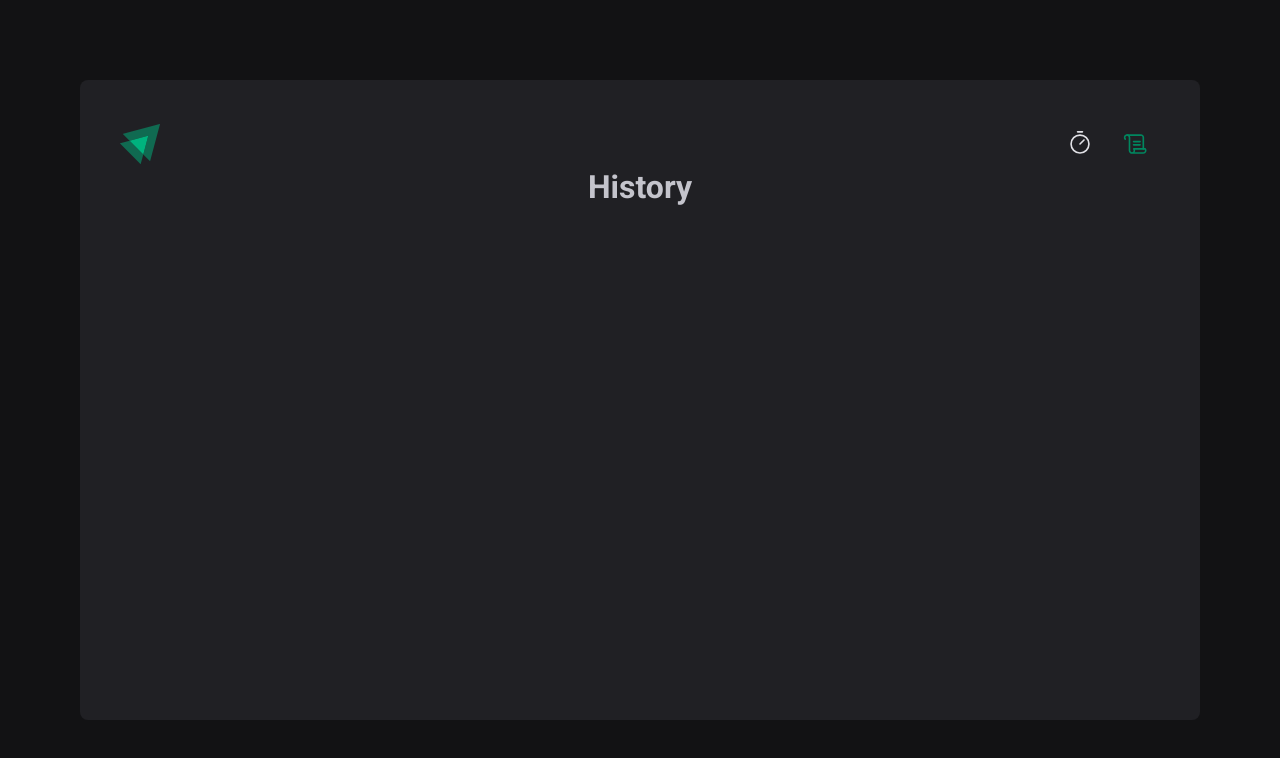
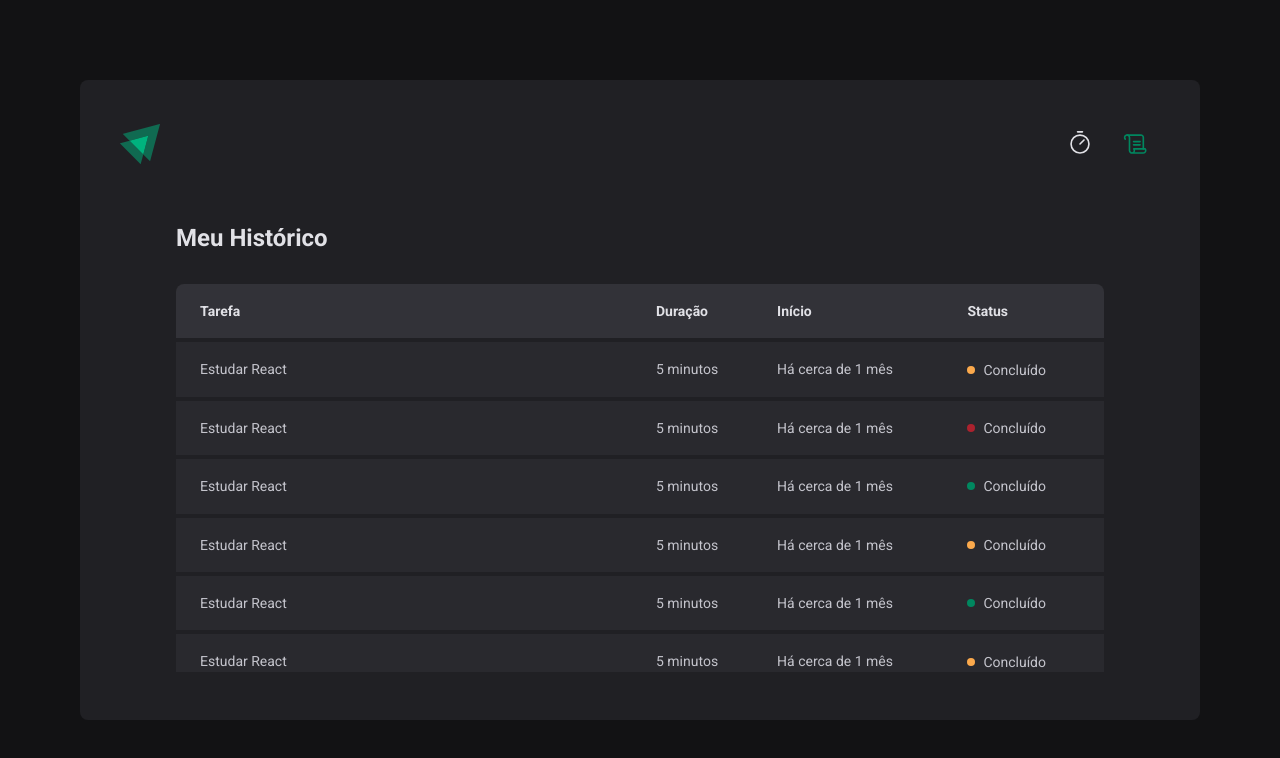
Before and after one commit to IgorWeisss/Ignite-projeto-2-timer, a React (Vite) app: page /historico in a window 1280 px wide. Shown: the top 758 px of the page. Built offline with nearby package versions, Linux system fonts and the light colour scheme.

Commit message:
Componente Status

```diff
--- a/src/pages/History/index.tsx
+++ b/src/pages/History/index.tsx
@@ -1,3 +1,79 @@
+import { HystoryContainer, HystoryList, Status } from './styles'
+
 export function History() {
-  return <h1>History</h1>
+  return (
+    <HystoryContainer>
+      <h1>Meu Histórico</h1>
+      <HystoryList>
+        <table>
+          <thead>
+            <tr>
+              <th>Tarefa</th>
+              <th>Duração</th>
+              <th>Início</th>
+              <th>Status</th>
+            </tr>
+          </thead>
+          <tbody>
+            <tr>
+              <td>Estudar React</td>
+              <td>5 minutos</td>
+              <td>Há cerca de 1 mês</td>
+              <td>
+                <Status statusColor="yellow">Concluído</Status>
+              </td>
+            </tr>
+            <tr>
+              <td>Estudar React</td>
+              <td>5 minutos</td>
+              <td>Há cerca de 1 mês</td>
+              <td>
+                <Status statusColor="red">Concluído</Status>
+              </td>
+            </tr>
+            <tr>
+              <td>Estudar React</td>
+              <td>5 minutos</td>
+              <td>Há cerca de 1 mês</td>
+              <td>
+                <Status statusColor="green">Concluído</Status>
+              </td>
+            </tr>
+            <tr>
+              <td>Estudar React</td>
+              <td>5 minutos</td>
+              <td>Há cerca de 1 mês</td>
+              <td>
+                <Status statusColor="yellow">Concluído</Status>
+              </td>
+            </tr>
+            <tr>
+              <td>Estudar React</td>
+              <td>5 minutos</td>
+              <td>Há cerca de 1 mês</td>
+              <td>
+                <Status statusColor="green">Concluído</Status>
+              </td>
+            </tr>
+            <tr>
+              <td>Estudar React</td>
+              <td>5 minutos</td>
+              <td>Há cerca de 1 mês</td>
+              <td>
+                <Status statusColor="yellow">Concluído</Status>
+              </td>
+            </tr>
+            <tr>
+              <td>Estudar React</td>
+              <td>5 minutos</td>
+              <td>Há cerca de 1 mês</td>
+              <td>
+                <Status statusColor="red">Concluído</Status>
+              </td>
+            </tr>
+          </tbody>
+        </table>
+      </HystoryList>
+    </HystoryContainer>
+  )
 }
--- /dev/null
+++ b/src/pages/History/styles.ts
@@ -0,0 +1,87 @@
+import styled from 'styled-components'
+
+export const HystoryContainer = styled.div`
+  height: 100%;
+  width: 100%;
+  display: flex;
+  flex-direction: column;
+  padding: 3.5rem;
+
+  h1 {
+    font-size: 1.5rem;
+    color: ${(props) => props.theme['gray-100']};
+  }
+`
+
+export const HystoryList = styled.div`
+  flex: 1;
+  overflow: auto;
+  margin-top: 2rem;
+
+  table {
+    width: 100%;
+    border-collapse: collapse;
+    min-width: 600px;
+
+    th {
+      background-color: ${(props) => props.theme['gray-600']};
+      padding: 1rem;
+      text-align: left;
+      color: ${(props) => props.theme['gray-100']};
+      font-size: 0.875rem;
+      line-height: 1.6;
+
+      &:first-child {
+        border-top-left-radius: 8px;
+        padding-left: 1.5rem;
+      }
+
+      &:last-child {
+        border-top-right-radius: 8px;
+        padding-right: 1.5rem;
+      }
+    }
+
+    td {
+      background-color: ${(props) => props.theme['gray-700']};
+      border-top: 4px solid ${(props) => props.theme['gray-800']};
+      padding: 1rem;
+      font-size: 0.875rem;
+      line-height: 1.6;
+
+      &:first-child {
+        width: 50%;
+        padding-left: 1.5rem;
+      }
+
+      &:last-child {
+        padding-right: 1.5rem;
+      }
+    }
+  }
+`
+
+const STATUS_COLORS = {
+  yellow: 'yellow-500',
+  green: 'green-500',
+  red: 'red-500',
+} as const
+
+interface StatusProps {
+  statusColor: keyof typeof STATUS_COLORS
+}
+
+export const Status = styled.span<StatusProps>`
+  display: flex;
+  align-items: center;
+  gap: 0.5rem;
+  line-height: initial;
+
+  &::before {
+    content: '';
+    width: 0.5rem;
+    height: 0.5rem;
+    border-radius: 50%;
+    background: ${(props) => props.theme[STATUS_COLORS[props.statusColor]]};
+  }
+`
--- a/src/pages/Home/index.tsx
+++ b/src/pages/Home/index.tsx
@@ -3,23 +3,39 @@ import {
   ButtonContainer,
   CounterContainer,
   HomeContainer,
-  HomeContent,
+  FormContainer,
 } from './styles'
 
 export function Home() {
   return (
     <HomeContainer>
-      <HomeContent>
+      <FormContainer id="homeForm">
         <label htmlFor="projectName">Vou trabalhar em</label>
         <input
           type="text"
           id="projectName"
           placeholder="Dê um nome para o seu projeto"
+          list="sugestionsList"
+          autoComplete="off"
         />
+
+        <datalist id="sugestionsList">
+          <option value="Front-end" />
+          <option value="Back-end" />
+          <option value="Full-Stack" />
+        </datalist>
+
         <label htmlFor="minutesAmount">durante</label>
-        <input type="number" id="minutesAmount" placeholder="00" />
+        <input
+          type="number"
+          id="minutesAmount"
+          placeholder="00"
+          min={5}
+          max={60}
+          step={5}
+        />
         <span>minutos.</span>
-      </HomeContent>
+      </FormContainer>
       <CounterContainer>
         <div className="numbers">
           <span>0</span>
@@ -31,7 +47,7 @@ export function Home() {
           <span>0</span>
         </div>
       </CounterContainer>
-      <ButtonContainer>
+      <ButtonContainer type="submit" form="homeForm">
         <Play size={26} />
         Começar
       </ButtonContainer>
--- a/src/pages/Home/styles.ts
+++ b/src/pages/Home/styles.ts
@@ -1,6 +1,6 @@
 import styled from 'styled-components'
 
-export const HomeContainer = styled.div`
+export const HomeContainer = styled.main`
   display: flex;
   flex-direction: column;
   align-items: center;
@@ -17,7 +17,7 @@ export const HomeContainer = styled.div`
   }
 `
 
-export const HomeContent = styled.div`
+export const FormContainer = styled.form`
   display: flex;
   align-items: center;
   flex-wrap: wrap;
@@ -44,10 +44,23 @@ export const HomeContent = styled.div`
     font-family: 'Roboto', sans-serif;
     font-weight: bold;
     font-size: 1.125rem;
+
+    &::-webkit-calendar-picker-indicator {
+      display: none !important;
+    }
+  }
+
+  input::placeholder {
+    color: ${(props) => props.theme['gray-500']};
+  }
+
+  input:focus {
+    box-shadow: none;
+    border-color: ${(props) => props.theme['green-500']};
   }
 
   #projectName {
-    flex:1;
+    flex: 1;
   }
 
   #minutesAmount {
@@ -55,12 +68,12 @@ export const HomeContent = styled.div`
   }
 `
 
-export const CounterContainer = styled.main`
+export const CounterContainer = styled.div`
   display: flex;
   justify-content: center;
   width: 100%;
 
-  font-family: 'Roboto-mono', monospace;
+  font-family: 'Roboto mono', monospace;
   font-size: 10rem;
   font-weight: bold;
   line-height: 12.5rem;
@@ -71,9 +84,10 @@ export const CounterContainer = styled.main`
   }
 
   .numbers span {
-    padding: 0 1.25rem;
+    padding: 0 1rem;
 
     background-color: ${(props) => props.theme['gray-700']};
+    color: ${(props) => props.theme['gray-100']};
     border-radius: 8px;
   }
 
@@ -97,7 +111,17 @@ export const ButtonContainer = styled.button`
 
   border: 0;
   border-radius: 8px;
+  cursor: pointer;
 
   background-color: ${(props) => props.theme['green-500']};
   color: ${(props) => props.theme['gray-100']};
+
+  &:disabled {
+    opacity: 0.7;
+    cursor: not-allowed;
+  }
+
+  &:not(:disabled):hover {
+    background-color: ${(props) => props.theme['green-700']};
+  }
 `
```
